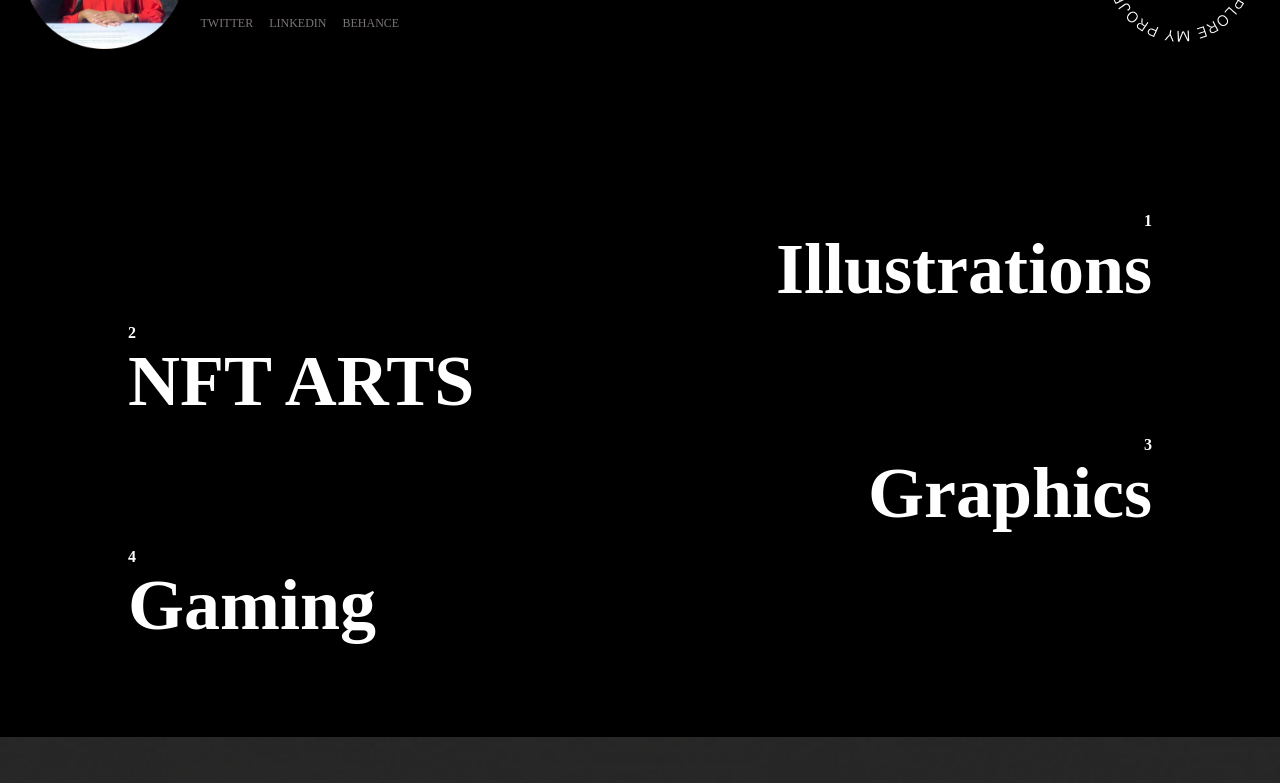
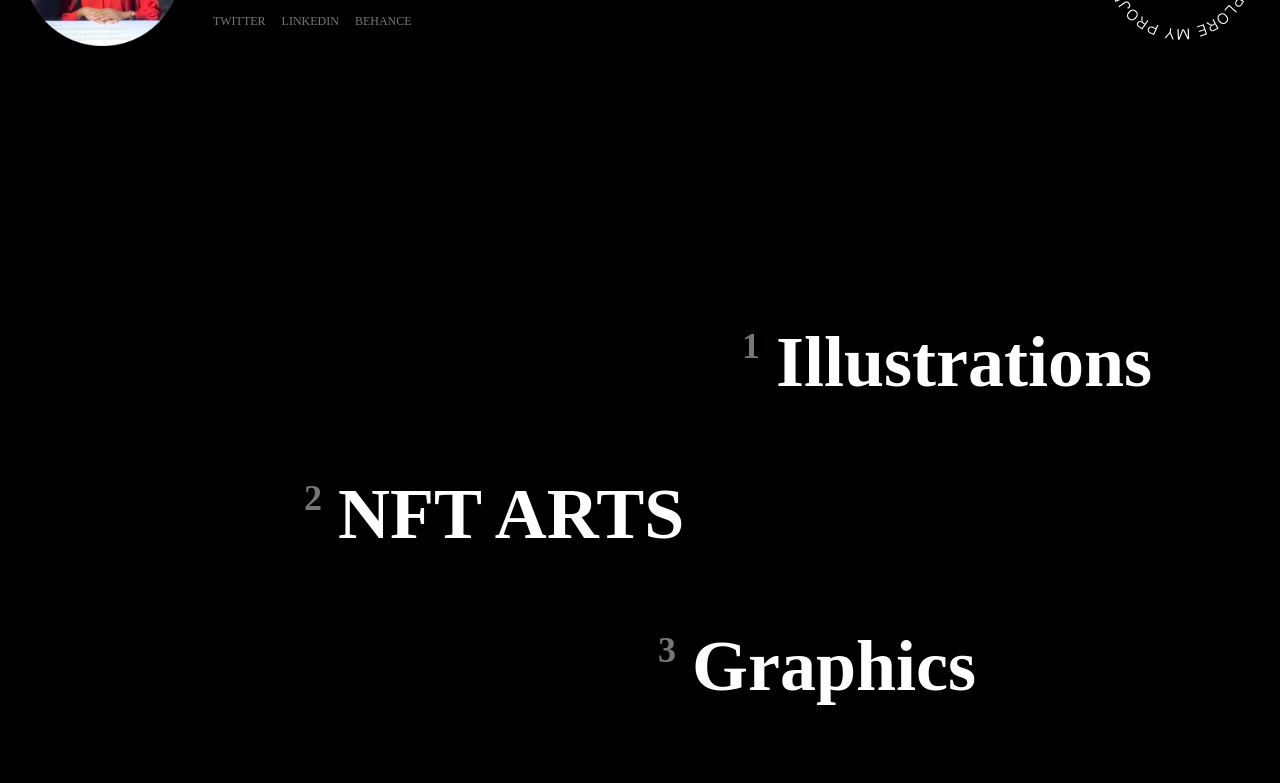
Before and after one commit to Phosah/ari, a React (Vite) app: page / in a window 1280 px wide. Shown: the part 1040-1823 px from the top of the page. Built offline with nearby package versions, Linux system fonts and the light colour scheme.

Commit message:
Addition to home styles

```diff
--- a/src/components/Home.jsx
+++ b/src/components/Home.jsx
@@ -17,7 +17,7 @@ export default function Home () {
                 <div className="flex items-center justify-center py-10"><img src={happyface} alt="happy face smiley" /></div>
             </div>
             <div className="flex items-center justify-between space-x-4 py-20">
-                <div className="w-3/5 flex items-center space-x-4">
+                <div className="w-3/5 flex items-center space-x-8">
                     <div><img src={ari} alt="Ari photo" /></div>
                     <div className="text-brand-gray-2 uppercase font-light">
                         <p className="mb-6 text-xl">HI, MY NAME IS ARI. I'M A VISUAL DESIGNER / ILLUSTRATOR, EXPERIENCES SIMPLE AND DELIGHTFUL FOR AMBITIOUS TEAMS ACROSS THE GLOBE.</p>
@@ -30,22 +30,22 @@ export default function Home () {
                 </div>
                 <div><img src={scroll} alt="Scroll down" /></div>
             </div>
-            <div className="max-w-5xl mx-auto py-20">
-                <div className=" text-right">
-                    <h4>1</h4>
-                    <h2 className="mb-4 text-7xl">Illustrations</h2>
+            <div className="max-w-5xl mx-auto my-20 py-20">
+                <div className="flex justify-end space-x-4 py-10">
+                    <h4 className="text-4xl text-brand-gray-2">1</h4>
+                    <h2 className="text-7xl">Illustrations</h2>
                 </div>
-                <div>
-                    <h4>2</h4>
-                    <h2 className="mb-4 text-7xl">NFT ARTS</h2>
+                <div className="flex space-x-4 py-10 max-w-2xl mx-auto">
+                    <h4 className="text-4xl text-brand-gray-2">2</h4>
+                    <h2 className="text-7xl">NFT ARTS</h2>
                 </div>
-                <div className="text-right">
-                    <h4>3</h4>
-                    <h2 className="mb-4 text-7xl">Graphics</h2>
+                <div className="flex justify-end space-x-4 py-10 max-w-2xl mx-auto">
+                    <h4 className="text-4xl text-brand-gray-2">3</h4>
+                    <h2 className="text-7xl">Graphics</h2>
                 </div>
-                <div>
-                    <h4>4</h4>
-                    <h2 className="mb-4 text-7xl">Gaming</h2>
+                <div className="flex space-x-4 px-16 py-10">
+                    <h4 className="text-4xl text-brand-gray-2">4</h4>
+                    <h2 className="text-7xl">Gaming</h2>
                 </div>
             </div>
         </main>
```
